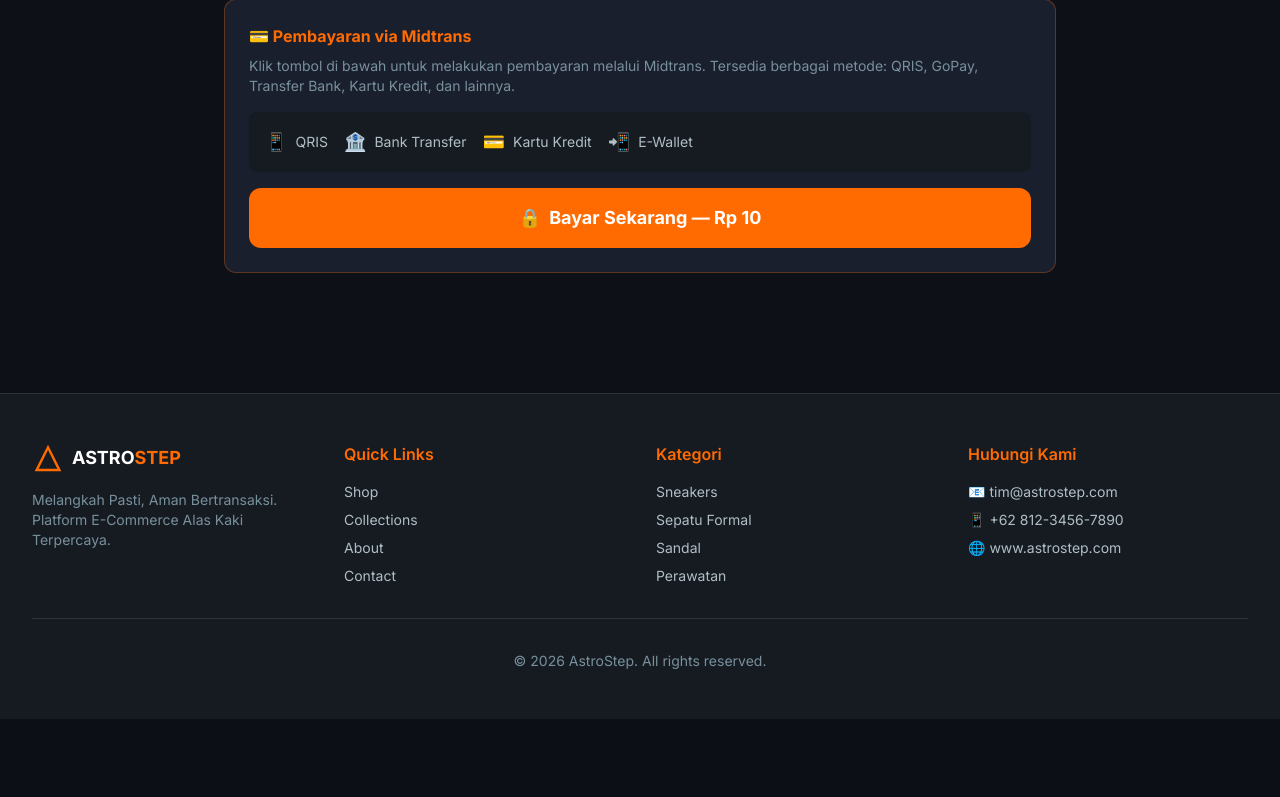
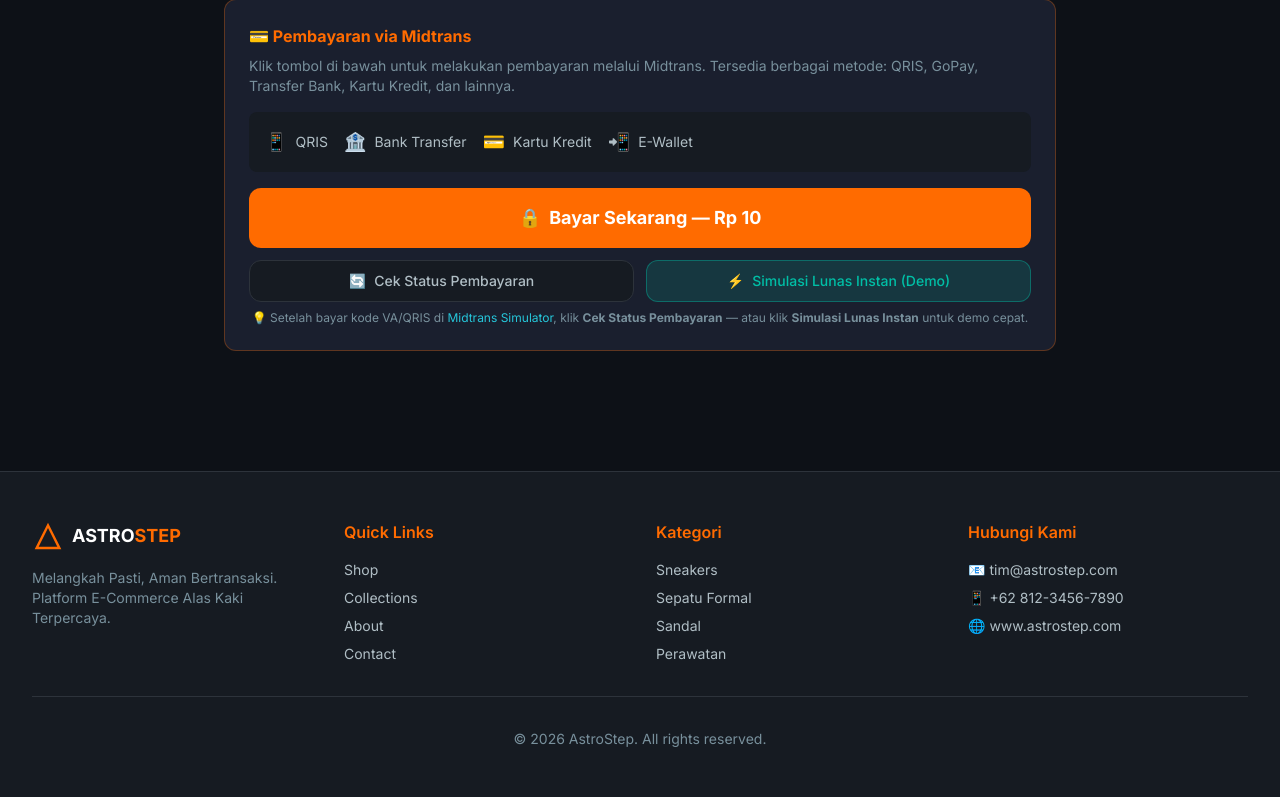
Before and after one commit to Jopraw/Ecommerce, a Laravel app: page /orders/1 in a window 1280 px wide. Shown: the part 784-1581 px from the top of the page. Before the commit the page ends 1453 px from the top, so only its background shows below. Run offline with Laravel 12, Linux system fonts and the light colour scheme; a user stored in the database is signed in; data comes from the database, SQL or seed files in the repository; tables that the repository leaves empty hold one stand-in row (values such as "Sample post"); style sheets or scripts are compiled from the project's sources; some libraries are stand-ins or nearby versions.

Commit message:
feat: auto-sync Midtrans payment status via API and add instant demo payment button

```diff
--- a/app/Http/Controllers/Admin/OrderController.php
+++ b/app/Http/Controllers/Admin/OrderController.php
@@ -25,6 +25,10 @@ class OrderController extends Controller
 
     public function show(Order $order)
     {
+        if ($order->status === 'pending') {
+            \App\Services\MidtransService::syncTransactionStatus($order);
+            $order->refresh();
+        }
         $order->load('items.product', 'user', 'payment', 'payments');
         return view('admin.orders.show', compact('order'));
     }
--- a/app/Http/Controllers/OrderController.php
+++ b/app/Http/Controllers/OrderController.php
@@ -19,6 +19,13 @@ class OrderController extends Controller
         if ($order->user_id !== auth()->id() && !auth()->user()->isAdmin()) {
             abort(403);
         }
+
+        // Auto-sync payment status directly from Midtrans API if order is still pending
+        if ($order->status === 'pending') {
+            MidtransService::syncTransactionStatus($order);
+            $order->refresh();
+        }
+
         $order->load('items.product', 'payment', 'payments');
 
         $snapToken = $order->snap_token;
--- a/app/Services/MidtransService.php
+++ b/app/Services/MidtransService.php
@@ -3,6 +3,7 @@
 namespace App\Services;
 
 use App\Models\Order;
+use App\Models\Payment;
 use Illuminate\Support\Facades\Http;
 use Illuminate\Support\Facades\Log;
 
@@ -17,7 +18,7 @@ class MidtransService
 
         $params = [
             'transaction_details' => [
-                'order_id' => $order->order_number . '-' . time(),
+                'order_id' => $order->order_number,
                 'gross_amount' => (int) $order->total_price,
             ],
             'customer_details' => [
@@ -43,7 +44,9 @@ class MidtransService
         }
 
         $serverKey = config('midtrans.server_key');
-        $apiUrl = config('midtrans.api_url') . '/snap/v1/transactions' ;
+        $snapApiUrl = config('midtrans.is_production')
+            ? 'https://app.midtrans.com/snap/v1/transactions'
+            : 'https://app.sandbox.midtrans.com/snap/v1/transactions';
 
         // For sandbox demo, if the server key is default/placeholder, return a mock token
         if (str_contains($serverKey, 'XXXX')) {
@@ -54,7 +57,7 @@ class MidtransService
         try {
             $response = Http::withBasicAuth($serverKey, '')
                 ->acceptJson()
-                ->post('https://app.sandbox.midtrans.com/snap/v1/transactions', $params);
+                ->post($snapApiUrl, $params);
 
             if ($response->successful()) {
                 return $response->json('token');
@@ -66,6 +69,79 @@ class MidtransService
             Log::error('Midtrans Exception', ['message' => $e->getMessage()]);
             return null;
         }
+    }
+
+    /**
+     * Query Midtrans API directly to sync transaction status for a pending order
+     */
+    public static function syncTransactionStatus(Order $order): bool
+    {
+        $serverKey = config('midtrans.server_key');
+        if (!$serverKey || str_contains($serverKey, 'XXXX')) {
+            return false;
+        }
+
+        // Check both exact order_number and any stored midtrans order_id from previous payment logs
+        $candidateIds = array_unique(array_filter([
+            $order->payment?->raw_response['order_id'] ?? null,
+            $order->order_number,
+        ]));
+
+        $apiUrl = config('midtrans.api_url');
+
+        foreach ($candidateIds as $midtransOrderId) {
+            try {
+                $response = Http::withBasicAuth($serverKey, '')
+                    ->acceptJson()
+                    ->timeout(5)
+                    ->get("{$apiUrl}/{$midtransOrderId}/status");
+
+                if (!$response->successful()) {
+                    continue;
+                }
+
+                $data = $response->json();
+                $statusCode = (string) ($data['status_code'] ?? '');
+                if (!in_array($statusCode, ['200', '201', '202'])) {
+                    continue;
+                }
+
+                $transactionStatus = $data['transaction_status'] ?? '';
+                $paymentType = $data['payment_type'] ?? '';
+                $transactionId = $data['transaction_id'] ?? $midtransOrderId;
+                $grossAmount = $data['gross_amount'] ?? $order->total_price;
+
+                Payment::updateOrCreate(
+                    ['transaction_id' => $transactionId],
+                    [
+                        'order_id' => $order->id,
+                        'payment_type' => $paymentType,
+                        'gross_amount' => $grossAmount,
+                        'transaction_status' => $transactionStatus,
+                        'payment_time' => $data['settlement_time'] ?? $data['transaction_time'] ?? now(),
+                        'raw_response' => $data,
+                    ]
+                );
+
+                $newStatus = match ($transactionStatus) {
+                    'capture', 'settlement' => 'paid',
+                    'pending' => 'pending',
+                    'deny', 'cancel' => 'cancelled',
+                    'expire' => 'expired',
+                    default => $order->status,
+                };
+
+                if ($order->status === 'pending' && $newStatus !== 'pending') {
+                    $order->update(['status' => $newStatus]);
+                }
+
+                return true;
+            } catch (\Exception $e) {
+                Log::warning('Midtrans status check failed', ['message' => $e->getMessage()]);
+            }
+        }
+
+        return false;
     }
 
     /**
--- a/resources/views/orders/show.blade.php
+++ b/resources/views/orders/show.blade.php
@@ -99,9 +99,21 @@
 
         @if($snapToken && !str_contains($snapToken, 'MOCK'))
         {{-- Real Midtrans Snap Button --}}
-        <button id="pay-button" class="w-full bg-accent-orange hover:bg-accent-orange-dark text-white font-bold py-4 rounded-xl transition-all text-lg flex items-center justify-center gap-2">
+        <button id="pay-button" class="w-full bg-accent-orange hover:bg-accent-orange-dark text-white font-bold py-4 rounded-xl transition-all text-lg flex items-center justify-center gap-2 cursor-pointer">
             <span>🔒</span> Bayar Sekarang — {{ $order->formatted_total }}
         </button>
+        <div class="grid sm:grid-cols-2 gap-3 mt-3">
+            <a href="{{ route('orders.show', $order) }}" class="w-full bg-bg-secondary hover:bg-border-dark border border-border-dark text-text-secondary hover:text-white font-medium py-2.5 px-4 rounded-xl transition-all text-sm flex items-center justify-center gap-2">
+                <span>🔄</span> Cek Status Pembayaran
+            </a>
+            <form action="{{ route('orders.simulatePayment', $order) }}" method="POST">
+                @csrf
+                <button type="submit" class="w-full bg-accent-teal/15 hover:bg-accent-teal/25 border border-accent-teal/40 text-accent-teal font-medium py-2.5 px-4 rounded-xl transition-all text-sm flex items-center justify-center gap-2 cursor-pointer">
+                    <span>⚡</span> Simulasi Lunas Instan (Demo)
+                </button>
+            </form>
+        </div>
+        <p class="text-center text-text-muted text-xs mt-2">💡 Setelah bayar kode VA/QRIS di <a href="https://simulator.sandbox.midtrans.com" target="_blank" class="text-accent-cyan hover:underline">Midtrans Simulator</a>, klik <b>Cek Status Pembayaran</b> — atau klik <b>Simulasi Lunas Instan</b> untuk demo cepat.</p>
         @else
         {{-- Simulation button for demo --}}
         <form action="{{ route('orders.simulatePayment', $order) }}" method="POST">
@@ -173,7 +185,7 @@
                 alert('Pembayaran gagal atau dibatalkan.');
             },
             onClose: function() {
-                // User closed popup
+                window.location.reload();
             }
         });
     });
```
